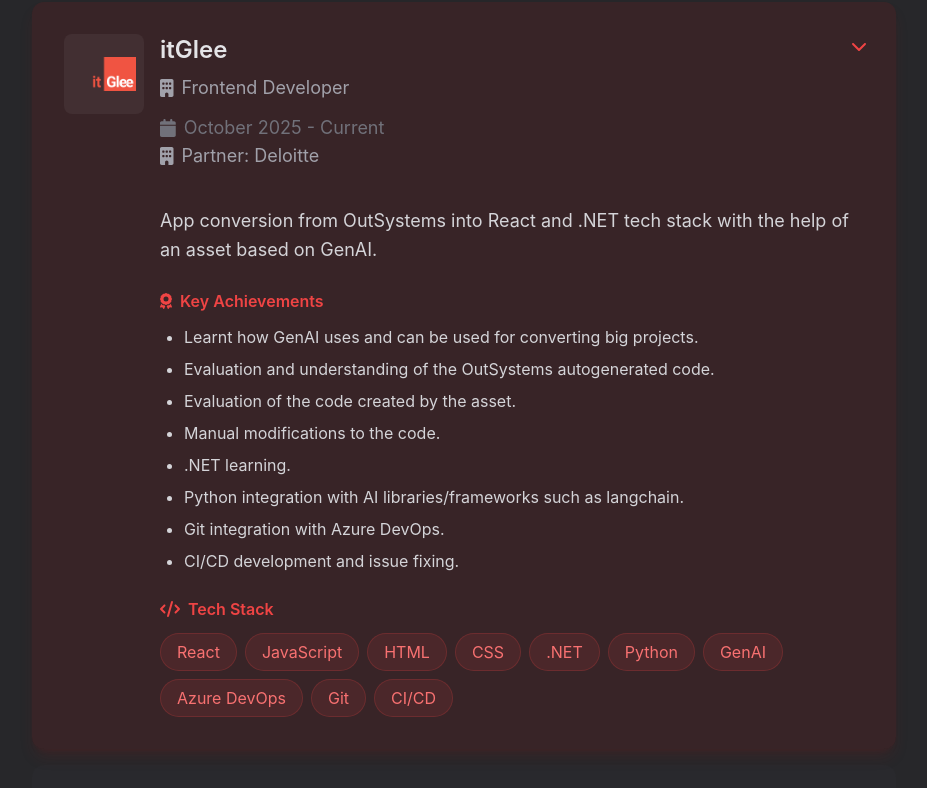
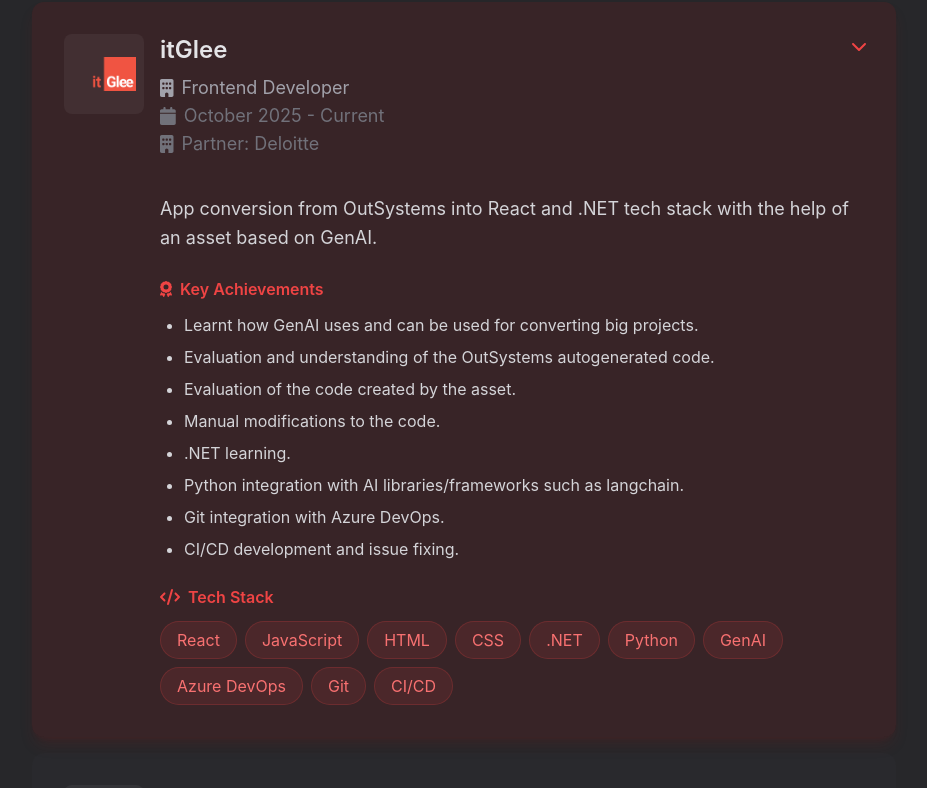
Before and after one commit to pedro-fajardo/pedro-profile-website, a React (Create React App) app: page / in a window 1280 px wide. Shown: the part 1920-2708 px from the top of the page, without its empty margins (176-1103 px from the left). Built offline with nearby package versions, Linux system fonts and the light colour scheme.

Commit message:
Update experienceCard.js

```diff
--- a/src/components/experience/experienceCard.js
+++ b/src/components/experience/experienceCard.js
@@ -41,7 +41,7 @@
 							<h3 className="text-2xl font-semibold text-zinc-200 mb-2">
 								{experience.company}
 							</h3>
-							<div className="flex items-center gap-2 text-zinc-400 mb-3 text-lg">
+							<div className="flex items-center gap-2 text-zinc-400 text-lg">
 								<FontAwesomeIcon icon={faBuilding} />
 								<span>{experience.position}</span>
 							</div>
@@ -50,7 +50,7 @@
 								<span>{experience.duration}</span>
 							</div>
 							{experience.partner && ( // Display partner if exists
-								<div className="flex items-center gap-2 text-zinc-400 mb-3 text-lg">
+								<div className="flex items-center gap-2 text-zinc-500 mb-3 text-lg">
 									<FontAwesomeIcon icon={faBuilding} />
 									<span>Partner: {experience.partner}</span>
 								</div>
```
